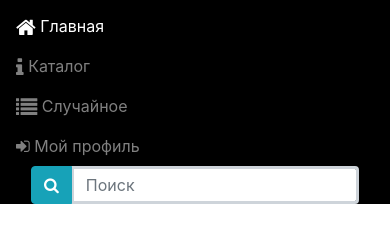
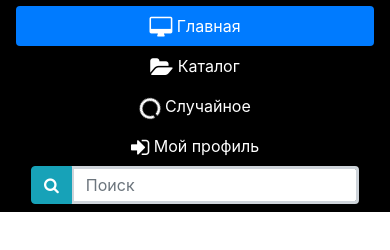
Before and after one commit to mangaka585/Animesaver-Bootstrap-SCSS-Gulp, a website: page index.html in a window 390 px wide. Both pictures are taken after a click on the button 44 px from the left and 30 px from the top of the page. Shown: the part 54-304 px from the top of the page. Drawn offline with nearby package versions, Linux system fonts and the light colour scheme; files that its build step writes are made by us from their sources.

Commit message:
Настроил внешний вид навигации на Bootstrap4

```diff
--- a/index.html
+++ b/index.html
@@ -17,20 +17,20 @@
 </head>
 <body>
 
-    <nav class="navbar navbar-dark navbar-expand-sm fixed-top pt-0 pb-0">
+    <nav class="navbar navbar-dark navbar-expand-xl fixed-top pt-0 pb-0">
         <div class="container">
             <button class="navbar-toggler" type="button" data-toggle="collapse" data-target="#Navbar">
                 <span class="navbar-toggler-icon"></span>
             </button>
             <a class="navbar-brand mr-auto ml-auto pb-0 pt-sm-0" href="#"><img src="img/S-icon.png" height="46" width="46" class="align-top"> AnimeSaver</a>
-            <div class="collapse navbar-collapse" id="Navbar">
-                <ul class="navbar-nav mr-auto ml-auto">
-                    <li class="nav-item active"><a class="nav-link" href="#"><span class="fa fa-home fa-lg"></span> Главная</a></li>
-                    <li class="nav-item"><a class="nav-link" href="./aboutus.html"><span class="fa fa-info fa-lg"></span> Каталог</a></li>
-                    <li class="nav-item"><a class="nav-link" href="#"><span class="fa fa-list fa-lg"></span> Случайное</a></li>
-                    <li class="nav-item"><a class="nav-link" href="./contactus.html"><span class="fa fa-sign-in"></span> Мой профиль</a></li>
+            <div class="collapse navbar-collapse mb-2 mb-sm-1" id="Navbar">
+                <ul class="nav nav-pills mr-auto ml-auto flex-column flex-xl-row text-center">
+                    <li class="nav-item"><a class="nav-link active" href="#"><span class="fa fa-desktop fa-lg"></span> Главная</a></li>
+                    <li class="nav-item"><a class="nav-link" href="./aboutus.html"><span class="fa fa-folder-open fa-lg"></span> Каталог</a></li>
+                    <li class="nav-item"><a class="nav-link" href="#"><span class="fa fa-circle-o-notch fa-lg fa-spin"></span> Случайное</a></li>
+                    <li class="nav-item"><a class="nav-link" href="./contactus.html"><span class="fa fa-sign-in fa-lg"></span> Мой профиль</a></li>
                 </ul>
-                <div class="input-group flex-nowrap col-sm-4">
+                <div class="input-group flex-nowrap col-xl-4">
                     <div class="input-group-prepend">
                         <button class="btn btn-info fa fa-search" id="search"></button>
                     </div>
--- a/package.json
+++ b/package.json
@@ -5,6 +5,10 @@
   "main": "index.js",
   "scripts": {
     "test": "echo \"Error: no test specified\" && exit 1"
+  },
+  "repository": {
+    "type": "git",
+    "url": "git+https://github.com/mangaka585/animesaver_dev.git"
   },
   "author": "mangaka585@gmail.com",
   "license": "ISC",
--- a/scss/homepage.scss
+++ b/scss/homepage.scss
@@ -23,6 +23,15 @@ $background-black: black;
   background-color: $background-black;
 }
 
+.navbar-nav {
+  font-family: "Oswald";
+  font-size: 1.2rem;
+}
+
+.nav-link  {
+  color: white;
+}
+
 .form-control {
   border-width: 3px;
 }
```
